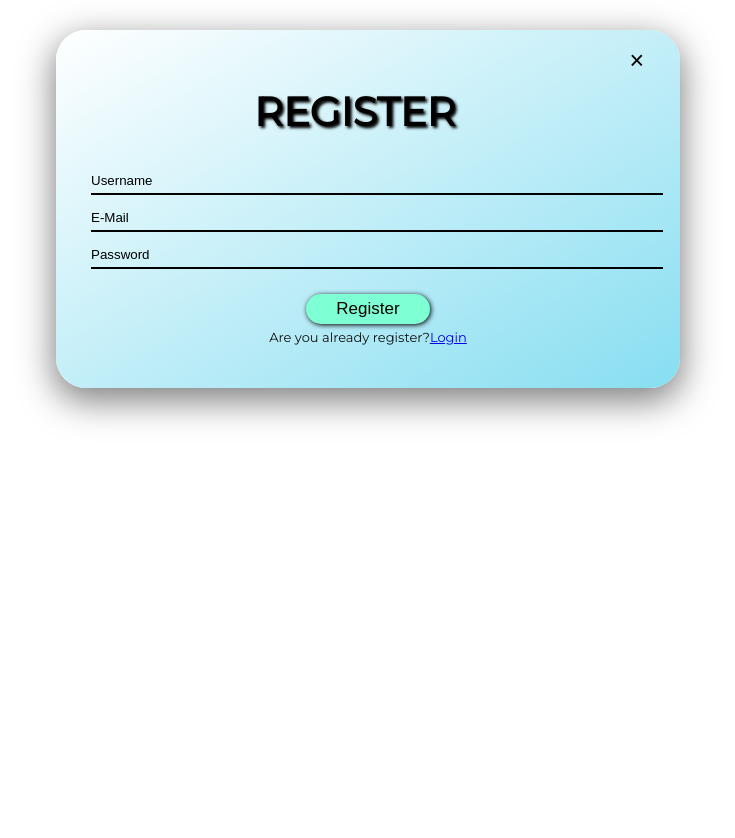
After one commit to neelpatel48/car-website, a PHP site: page /register.html in a window 1280 px wide. The commit adds this page. Shown: the whole page, without its empty margins (272-1007 px from the left). Run offline with PHP 8.4, Linux system fonts and the light colour scheme.

Commit message:
update box-s

```diff
--- a/index.html
+++ b/index.html
@@ -25,7 +25,7 @@
         </div>
 
         <ul id="leftnav">
-            <li class=" item"><a href="#home">Home </a></li>
+            <li class=" item"><a href="#home">home </a></li>
             <li class="item"><a href="#services-container">Services</a></li>
             <li class="item"><a href="#client-section">Clients</a></li>
             <li class="item"><a href="#contact">Contact us</a></li>
--- /dev/null
+++ b/register.html
@@ -0,0 +1,38 @@
+<!DOCTYPE html>
+<html lang="en">
+
+<head>
+    <meta charset="UTF-8">
+    <meta http-equiv="X-UA-Compatible" content="IE=edge">
+    <meta name="viewport" content="width=device-width, initial-scale=1.0">
+    <title>Register page</title>
+    <link rel="stylesheet" href="register_style.css">
+    <link href="https://fonts.googleapis.com/css2?family=Montserrat&display=swap" rel="stylesheet">
+    <link rel="stylesheet"
+        href="https://cdn.jsdelivr.net/npm/@fortawesome/fontawesome-free@6.2.0/css/fontawesome.min.css"
+        integrity="sha384-z4tVnCr80ZcL0iufVdGQSUzNvJsKjEtqYZjiQrrYKlpGow+btDHDfQWkFjoaz/Zr" crossorigin="anonymous">
+</head>
+
+<body>
+    <div id="login" class="modal fade" role="dialog">
+        <div class="modal-dialog">
+            <div class="container">
+                <button class="close" aria-label="Close alert" type="button" data-close>
+                    <span aria-hidden="true">&times;</span>
+                </button>
+                <h1 class="h1">REGISTER</h1>
+                <form action="connect1.php" method="post">
+                    <input type="text" class="form-control" name="username" placeholder="Username">
+                    <input type="email" class="form-control" name="email" placeholder="E-mail"><br><br>
+                    <input type="password" class="form-control" name="password" placeholder="Password">
+                    <br><br>
+                    <input type="submit" value="Register">
+                    <p>Are you already register?<a href="login.html">Login</a></p>
+                </form>
+            </div>
+        </div>
+    </div>
+
+</body>
+
+</html>
--- /dev/null
+++ b/register_style.css
@@ -0,0 +1,106 @@
+* {
+    box-sizing: border-box;
+}
+
+body {
+    font-family: 'Montserrat', sans-serif;
+    height: 100vh;
+    text-align: center;
+}
+
+.container {
+    background: linear-gradient(to bottom right, white, rgb(135, 222, 241));
+    box-shadow: 0px 11px 35px 2px rgba(0, 0, 0, 0.5);
+    padding: 30px 30px;
+    margin: 30px 20rem;
+    border-radius: 30px;
+    position: relative;
+    top: 50%;
+
+}
+
+.close {
+    float: right;
+    font-size: 25px;
+    background: none;
+    border: none;
+    color: black;
+    cursor: pointer;
+    transform: translate(0%, -50%);
+}
+
+.close:hover {
+    color: white;
+}
+
+.form-control {
+    border: transparent;
+}
+
+.form-control:hover,
+.form-control:focus {
+    box-shadow: none;
+    border-color: white;
+}
+
+input[type=text],
+input[type=email],
+input[type=password] {
+    float: left;
+    border-bottom: 2px solid black;
+    color: black;
+    padding-top: 5px;
+    padding-bottom: 5px;
+    padding-left: 0%;
+    margin: 5px;
+    padding-right: 70%;
+    box-shadow: none;
+    border-radius: 0px;
+    background: transparent;
+    text-transform: capitalize;
+
+}
+
+.form-control::-webkit-input-placeholder {
+    color: black;
+}
+
+.form-control:focus::-webkit-input-placeholder {
+    font-weight: bold;
+    color: black;
+}
+
+
+
+input[type=submit] {
+    padding: 5px 30px;
+    margin-top: 20px;
+    margin-bottom: 0px;
+    border: none;
+    font-size: 17px;
+    background-color: aquamarine;
+    color: black;
+    border-radius: 20px;
+    box-shadow: 1px 1px 5px;
+    cursor: pointer;
+    transition: all .5s;
+}
+
+
+input[type=submit]:hover {
+    background-color: black;
+    color: lightblue;
+}
+
+h1 {
+    text-shadow: 2px 2px 3px;
+    font-size: 40px;
+    text-align: center;
+    color: black;
+}
+
+p {
+    margin-top: 5px;
+    font-size: 13px;
+    color: rgb(18, 17, 17);
+}
--- a/style.css
+++ b/style.css
@@ -172,8 +172,11 @@ h2 {
     padding: 15px;
     margin: 2px 5px;
     background-color: whitesmoke;
-    box-shadow: 0px 3px 4px 2px rgba(0, 0, 0, 0.5);
+    /* box-shadow: 0px 3px 4px 2px rgba(0, 0, 0, 0.5); */
+}
 
+.box:hover {
+    box-shadow: 0px 1px 2px 1px rgba(0, 0, 0, 0.5);
 }
 
 #services img {
```
Also changed, not shown: login.html (added, +38 -0 lines), login_style.css (added, +106 -0 lines), navigation.html (added, +69 -0 lines).
